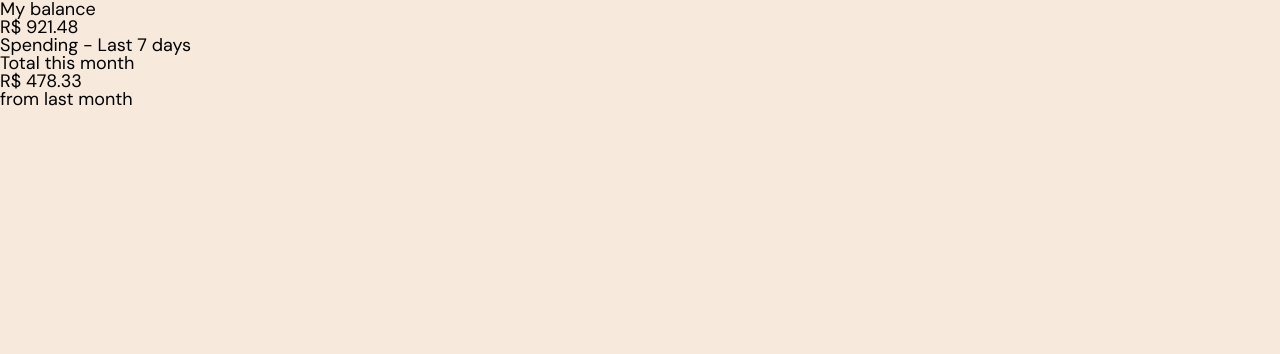
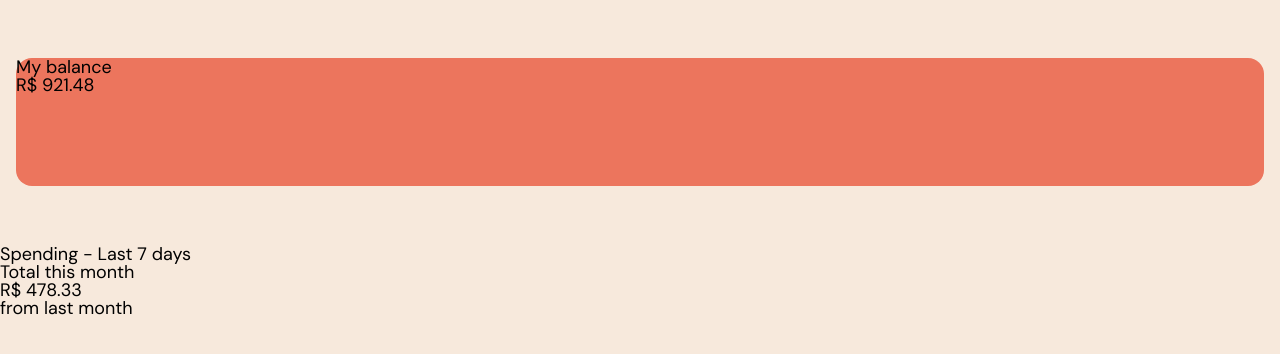
Before and after one commit to GonGaliuu/chart-expenses, a plain HTML site: page index.html in a window 1280 px wide. Drawn offline with Linux system fonts and the light colour scheme.

Commit message:
Terceiro Commit

```diff
--- /dev/null
+++ b/assets/css/header.css
@@ -0,0 +1,7 @@
+.header{
+    background-color: rgb(236,117,93);
+    width: calc(100vw - 2rem);
+    height: 8rem;
+    margin: 3.65rem auto;
+    border-radius: 16px;
+}
--- a/style.css
+++ b/style.css
@@ -1,3 +1,4 @@
+@import url(assets/css/header.css);
 body{
     font-family: 'DM Sans', sans-serif;
     font-size: 18px;
```
